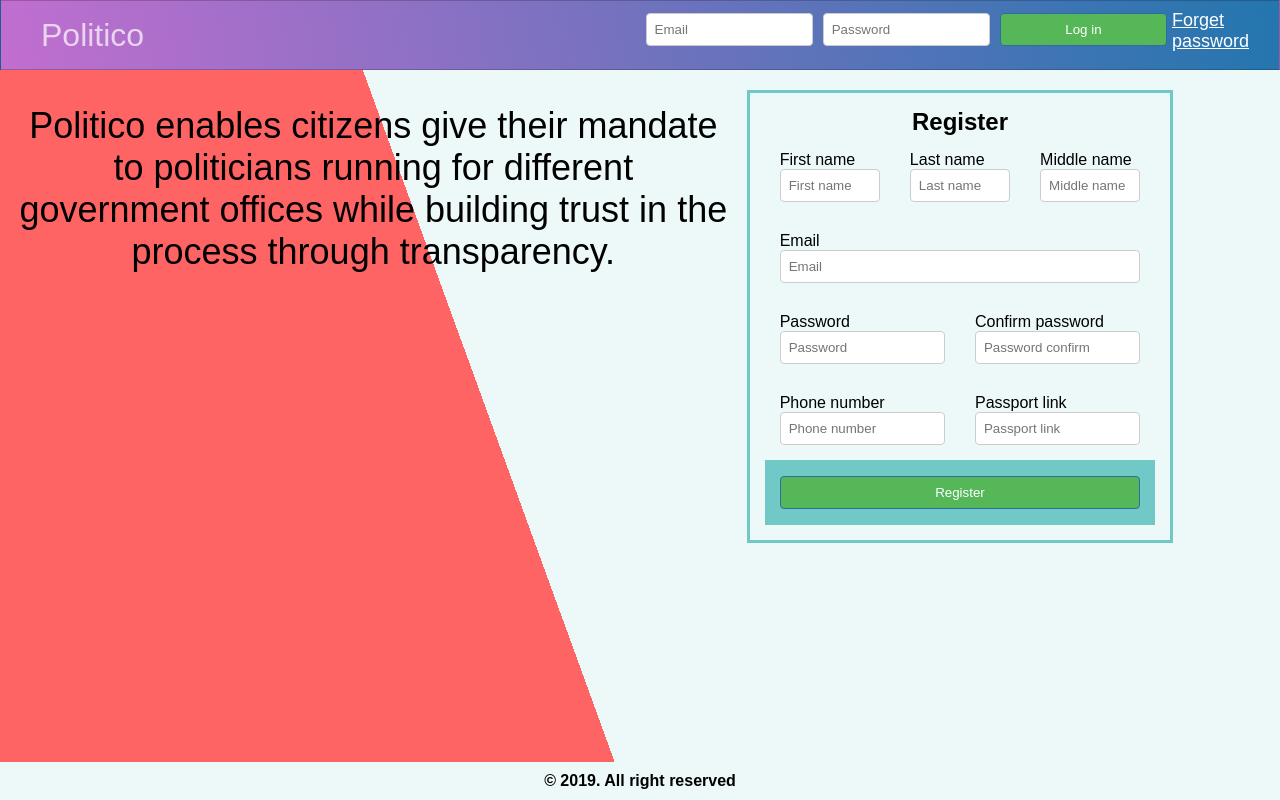
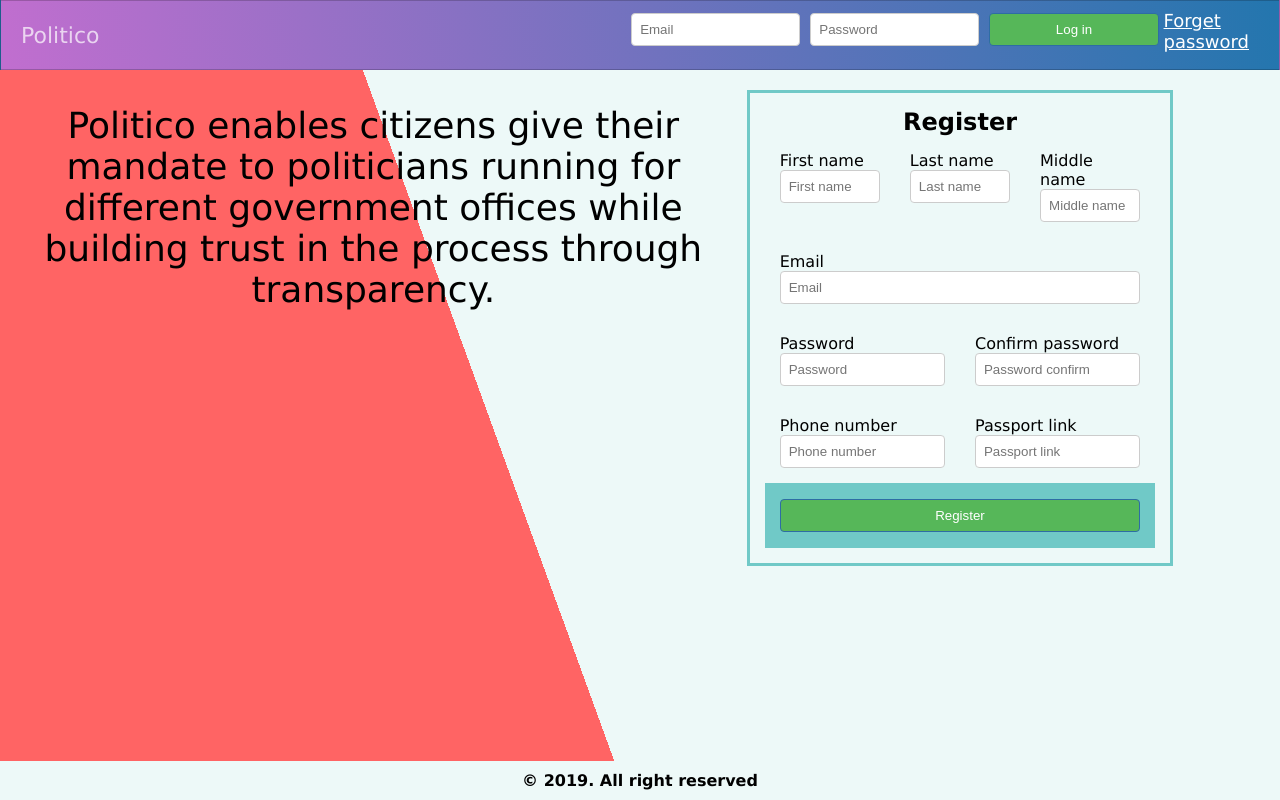
Before and after one commit to AJAkimana/politico, a plain HTML site: page UI/index.html in a window 1280 px wide. Drawn offline with Linux system fonts and the light colour scheme.

Commit message:
[#163850442] Refactor a landing page

```diff
--- a/public/css/style.css
+++ b/public/css/style.css
@@ -1,6 +1,3 @@
-html {
-  font-family: Arial, Helvetica, sans-serif;
-}
 * {
   box-sizing: border-box;
   padding: 0;
@@ -12,15 +9,14 @@ html {
   clear: both;
   display: block;
 }
-.box-login{
-  border: 3px solid #70c9c7;
-}
+
 [class*="col-"] {
   float: left;
   padding: 15px;
 }
-.sm-padding{
-  padding-left: 40px;
+
+html {
+  font-family: "Lucida Sans", sans-serif;
 }
 .landing-text{
   font-size: 36px;
@@ -289,7 +285,8 @@ tr:nth-child(even) {
 .main-nav {
     list-style-type: none;
 }
-.nav-links,.logo {
+.nav-links,
+.logo {
     text-decoration: none;
     color: rgba(255, 255, 255, 0.7);
 }
@@ -299,9 +296,9 @@ tr:nth-child(even) {
 }
 .logo {
     display: inline-block;
-    font-size: 32px;
+    font-size: 22px;
     margin-top: 10px;
-    margin-left: 40px;
+    margin-left: 20px;
 }
 .navbar-toggle {
     position: absolute;
--- a/public/js/common_pages_script.js
+++ b/public/js/common_pages_script.js
@@ -42,6 +42,8 @@ for(let i=0; i<menuArray.length; i++){
 	aNode.setAttribute('class', menuArray[i].css_class);
 	aNode.textContent = menuArray[i].name;
 	liNode.appendChild(aNode);
+	//
+	mainNav.appendChild(liNode);
 }
 // Get the modal
 // var modal = document.getElementById('myModal');
```
